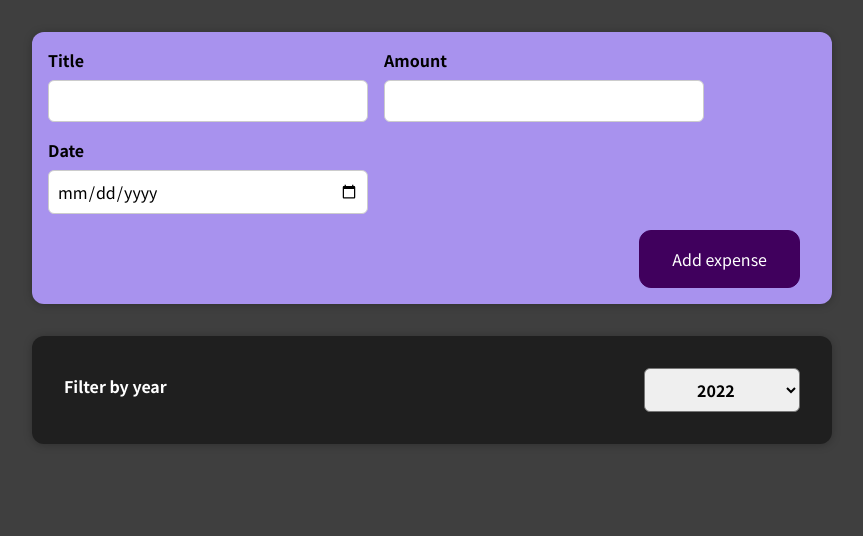
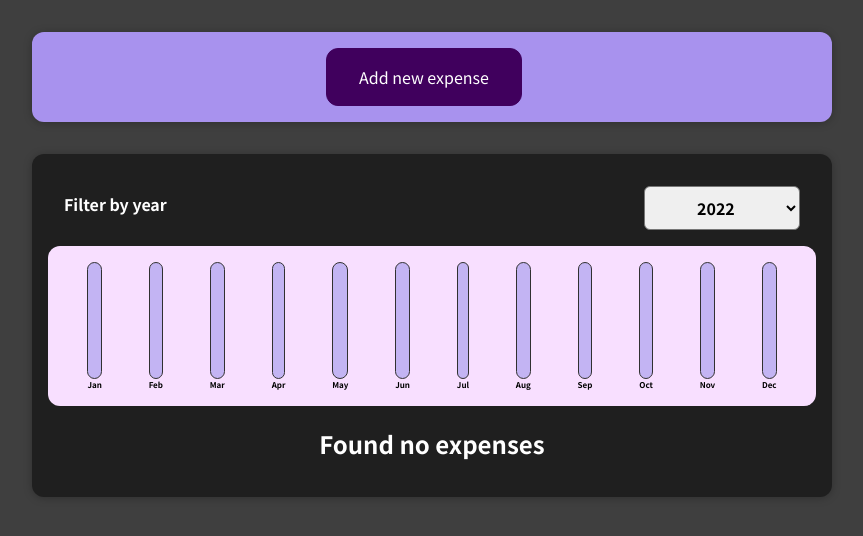
Before and after one commit to souvik150/React-Expense-Tracker, a React (Create React App) app: page / in a window 1280 px wide. Shown: the top 536 px of the page, without its empty margins (208-1071 px from the left). Built offline with nearby package versions, Linux system fonts and the light colour scheme.

Commit message:
Final commit

```diff
--- /dev/null
+++ b/src/components/Chart/Chart.css
@@ -0,0 +1,9 @@
+.chart {
+  padding: 1rem;
+  border-radius: 12px;
+  background-color: #f8dfff;
+  text-align: center;
+  display: flex;
+  justify-content: space-around;
+  height: 10rem;
+}
--- /dev/null
+++ b/src/components/Chart/Chart.jsx
@@ -0,0 +1,24 @@
+import React from "react";
+
+import ChartBar from "./ChartBar";
+import "./Chart.css";
+
+const Chart = (props) => {
+  const dataPointValues = props.dataPoints.map((dataPoint) => dataPoint.value);
+  const totalMaximum = Math.max(...dataPointValues);
+
+  return (
+    <div className="chart">
+      {props.dataPoints.map((dataPoint) => (
+        <ChartBar
+          key={dataPoint.label}
+          value={dataPoint.value}
+          maxValue={totalMaximum}
+          label={dataPoint.label}
+        />
+      ))}
+    </div>
+  );
+};
+
+export default Chart;
--- /dev/null
+++ b/src/components/Chart/ChartBar.css
@@ -0,0 +1,30 @@
+.chart-bar {
+  height: 100%;
+  display: flex;
+  flex-direction: column;
+  align-items: center;
+}
+
+.chart-bar__inner {
+  height: 100%;
+  width: 100%;
+  border: 1px solid #313131;
+  border-radius: 12px;
+  background-color: #c3b4f3;
+  overflow: hidden;
+  display: flex;
+  flex-direction: column;
+  justify-content: flex-end;
+}
+
+.chart-bar__fill {
+  background-color: #4826b9;
+  width: 100%;
+  transition: all 0.3s ease-out;
+}
+
+.chart-bar__label {
+  font-weight: bold;
+  font-size: 0.5rem;
+  text-align: center;
+}
--- /dev/null
+++ b/src/components/Chart/ChartBar.jsx
@@ -0,0 +1,25 @@
+import React from "react";
+
+import "./ChartBar.css";
+
+const ChartBar = (props) => {
+  let barFillHeight = "0%";
+
+  if (props.maxValue > 0) {
+    barFillHeight = Math.round((props.value / props.maxValue) * 100) + "%";
+  }
+
+  return (
+    <div className="chart-bar">
+      <div className="chart-bar__inner">
+        <div
+          className="chart-bar__fill"
+          style={{ height: barFillHeight }}
+        ></div>
+      </div>
+      <div className="chart-bar__label">{props.label}</div>
+    </div>
+  );
+};
+
+export default ChartBar;
--- a/src/components/Expenses/Expenses.jsx
+++ b/src/components/Expenses/Expenses.jsx
@@ -1,9 +1,10 @@
 import React, { useState } from "react";
 
-import ExpenseItem from "./ExpenseItem";
 import Card from "./../UI/Card";
 import ExpenseFilter from "./ExpenseFilter";
 import "./Expenses.css";
+import ExpensesList from "./ExpensesList";
+import ExpensesChart from "./ExpensesChart";
 
 const Expenses = (props) => {
   const [filteredYear, setFilteredYear] = useState("2022");
@@ -23,14 +24,8 @@ const Expenses = (props) => {
           selected={filteredYear}
           onChangeFilter={filterChangeHandler}
         />
-        {filteredExpenses.map((expense) => (
-          <ExpenseItem
-            key={expense.id}
-            title={expense.title}
-            amount={expense.amount}
-            date={expense.date}
-          />
-        ))}
+        <ExpensesChart expenses={filteredExpenses} />
+        <ExpensesList expenses={filteredExpenses} />
       </Card>
     </div>
   );
--- /dev/null
+++ b/src/components/Expenses/ExpensesChart.jsx
@@ -0,0 +1,29 @@
+import React from "react";
+
+import Chart from "../Chart/Chart";
+
+const ExpensesChart = (props) => {
+  const chartDataPoints = [
+    { label: "Jan", value: 0 },
+    { label: "Feb", value: 0 },
+    { label: "Mar", value: 0 },
+    { label: "Apr", value: 0 },
+    { label: "May", value: 0 },
+    { label: "Jun", value: 0 },
+    { label: "Jul", value: 0 },
+    { label: "Aug", value: 0 },
+    { label: "Sep", value: 0 },
+    { label: "Oct", value: 0 },
+    { label: "Nov", value: 0 },
+    { label: "Dec", value: 0 },
+  ];
+
+  for (const expense of props.expenses) {
+    const expenseMonth = expense.date.getMonth();
+    chartDataPoints[expenseMonth].value += expense.amount;
+  }
+
+  return <Chart dataPoints={chartDataPoints} />;
+};
+
+export default ExpensesChart;
--- /dev/null
+++ b/src/components/Expenses/ExpensesList.css
@@ -0,0 +1,9 @@
+.expenses-list {
+  list-style: none;
+  padding: 0;
+}
+
+.expenses-list__fallback {
+  color: white;
+  text-align: center;
+}
--- /dev/null
+++ b/src/components/Expenses/ExpensesList.jsx
@@ -0,0 +1,25 @@
+import React from "react";
+
+import ExpenseItem from "./ExpenseItem";
+import "./ExpensesList.css";
+
+const ExpensesList = (props) => {
+  if (props.expenses.length === 0) {
+    return <h2 className="expenses-list__fallback">Found no expenses</h2>;
+  }
+
+  return (
+    <ul className="expenses-list">
+      {props.expenses.map((expense) => (
+        <ExpenseItem
+          key={expense.id}
+          title={expense.title}
+          amount={expense.amount}
+          date={expense.date}
+        />
+      ))}
+    </ul>
+  );
+};
+
+export default ExpensesList;
--- a/src/components/NewExpense/ExpenseForm.jsx
+++ b/src/components/NewExpense/ExpenseForm.jsx
@@ -25,7 +25,7 @@ const ExpenseForm = (props) => {
 
     const expenseData = {
       title: enteredTitle,
-      amount: enteredAmount,
+      amount: +enteredAmount,
       date: new Date(enteredDate),
     };
 
@@ -68,6 +68,10 @@ const ExpenseForm = (props) => {
         </div>
       </div>
       <div className="new-expense__actions">
+        {/*Changing type to button from submit will enable to prvent the form from submitting while clicking that button */}
+        <button type="button" onClick={props.onCancel}>
+          Cancel
+        </button>
         <button type="submit">Add expense</button>
       </div>
     </form>
--- a/src/components/NewExpense/NewExpense.jsx
+++ b/src/components/NewExpense/NewExpense.jsx
@@ -1,9 +1,11 @@
-import React from "react";
+import React, { useState } from "react";
 import "./NewExpense.css";
 
 import ExpenseForm from "./ExpenseForm";
 
 const NewExpense = (props) => {
+  const [isEditing, setIsEditing] = useState(false);
+
   const saveExpenseDataHandler = (enteredExpenseData) => {
     const expenseData = {
       ...enteredExpenseData,
@@ -11,11 +13,28 @@ const NewExpense = (props) => {
     };
 
     props.onAddExpense(expenseData);
+    setIsEditing(false);
+  };
+
+  const startEditingHandler = () => {
+    setIsEditing(true);
+  };
+
+  const stopEditingHandler = () => {
+    setIsEditing(false);
   };
 
   return (
     <div className="new-expense">
-      <ExpenseForm onSaveExpenseData={saveExpenseDataHandler} />
+      {!isEditing && (
+        <button onClick={startEditingHandler}>Add new expense</button>
+      )}
+      {isEditing && (
+        <ExpenseForm
+          onCancel={stopEditingHandler}
+          onSaveExpenseData={saveExpenseDataHandler}
+        />
+      )}
     </div>
   );
 };
```
Also changed, not shown: 1 other file (tests, documents, lock files or other folders).
